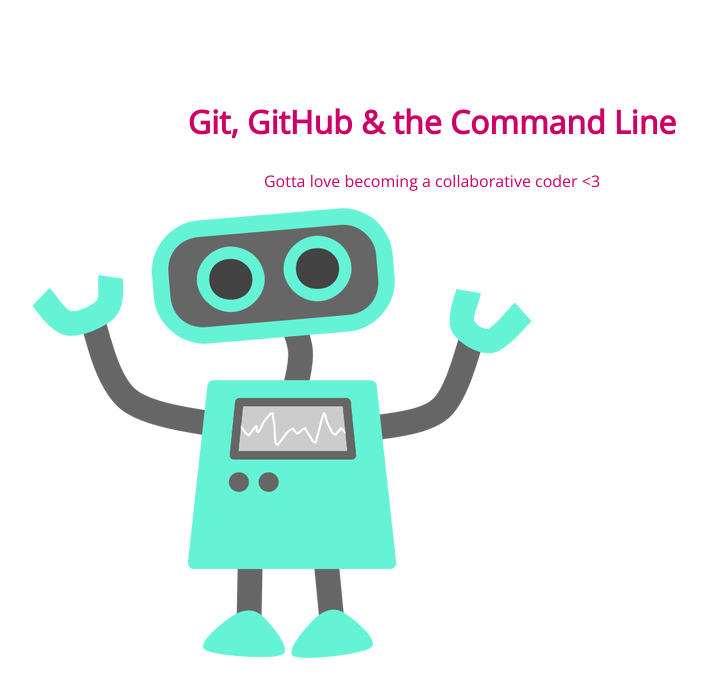
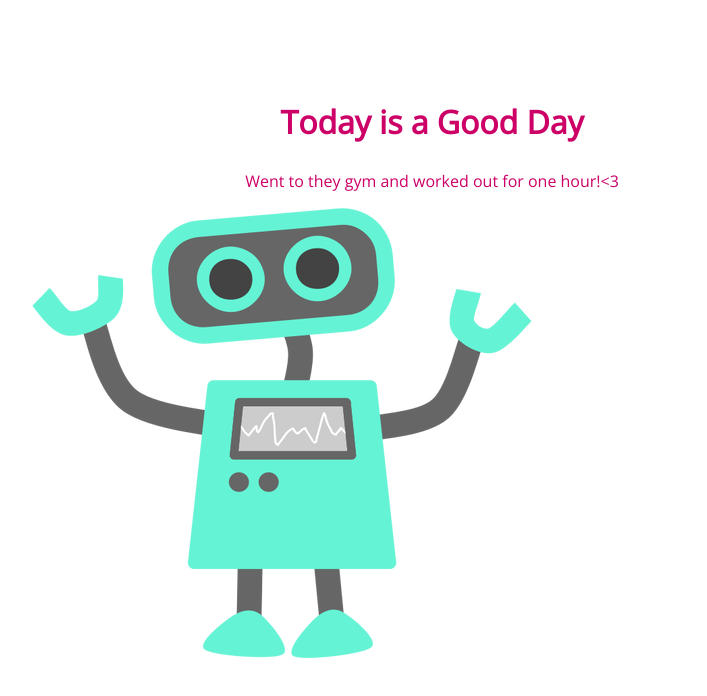
Before and after one commit to clubbfabiane/105-project, a plain HTML site: page index.html in a window 1280 px wide. Shown: the whole page, without its empty margins (208-915 px from the left). Drawn offline with nearby package versions, Linux system fonts and the light colour scheme.

Commit message:
commiting

```diff
--- a/index.html
+++ b/index.html
@@ -8,8 +8,8 @@
 </head>
 <body>
 	<section>
-		<h1>Git, GitHub & the Command Line</h1>
-		<p>Gotta love becoming a collaborative coder <3</p>
+		<h1>Today is a Good Day</h1>
+		<p>Went to they gym and worked out for one hour!<3</p>
 		<img src="img/happy-blue-robot.png">
 	</section>
 </body>
```
Also changed, not shown: 1 other file.
